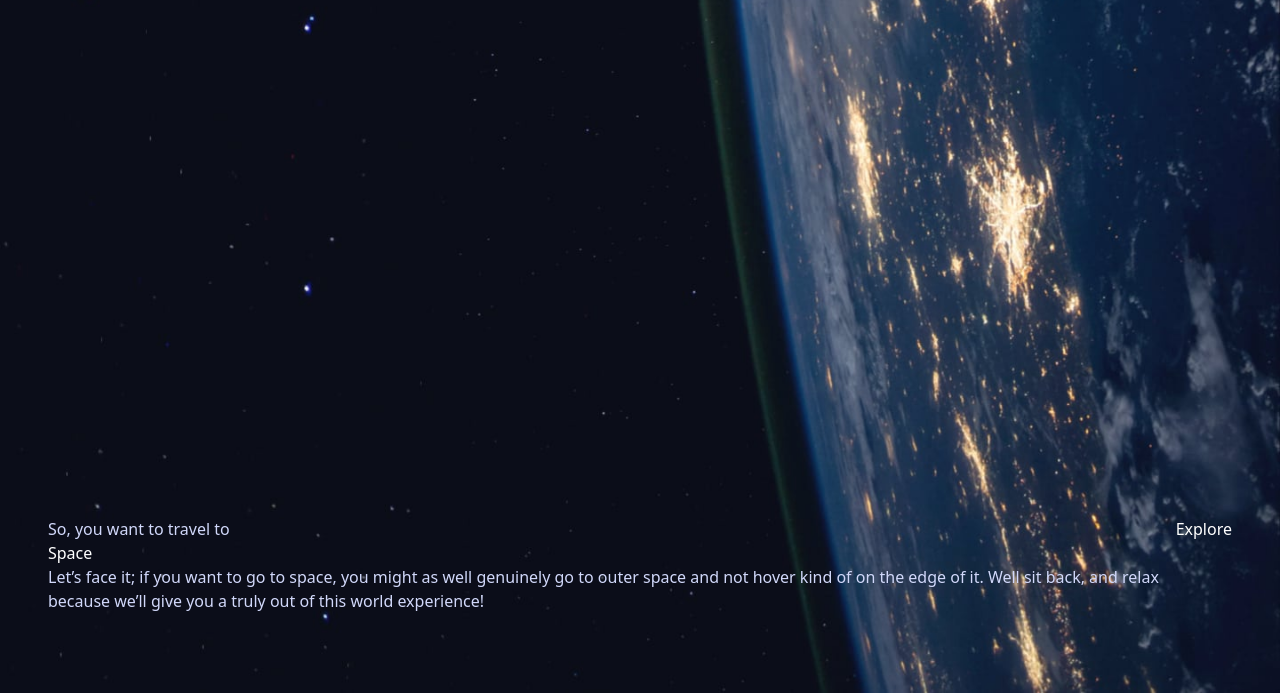
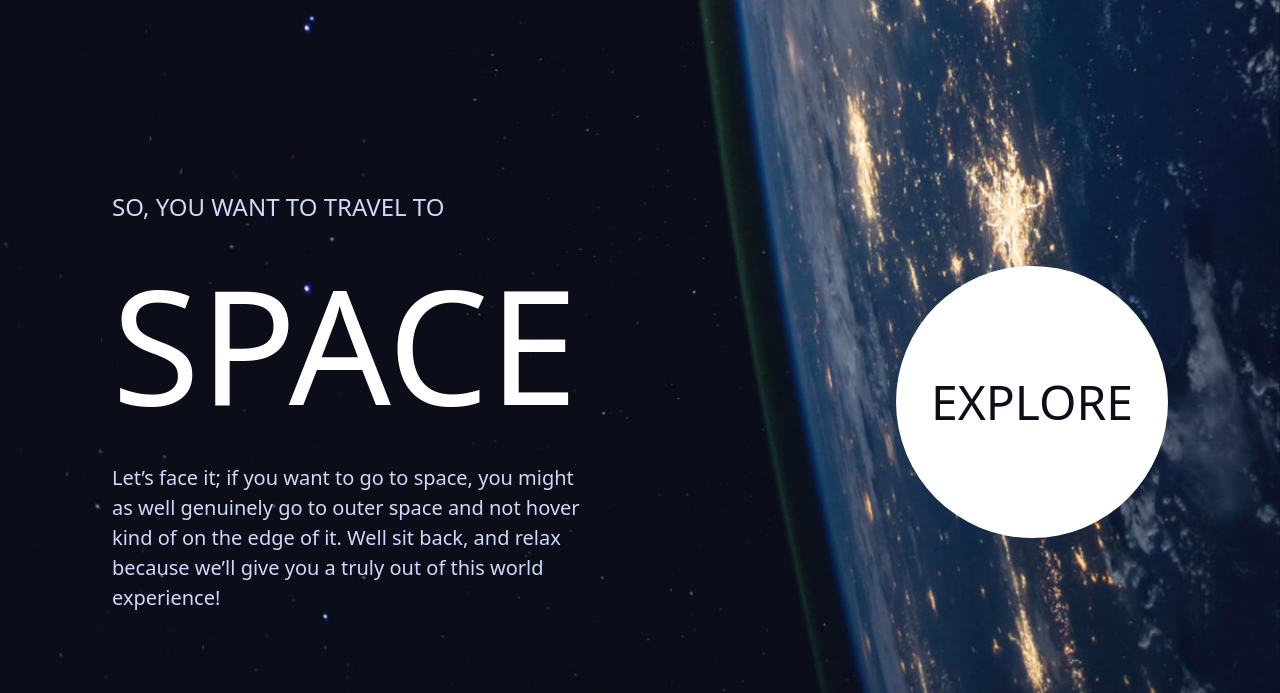
Before and after one commit to Jimztech/Nasa-multipage, a website built with Vite: page index.html in a window 1280 px wide. Shown: the part 107-800 px from the top of the page. Built offline with nearby package versions, Linux system fonts and the light colour scheme.

Commit message:
mild push

```diff
--- a/index.html
+++ b/index.html
@@ -44,25 +44,25 @@
                 id="nav-links"
             >
                 <li>
-                    <a href="#Home" class="text-white/80">
+                    <a href="#Home" class="text-white/80" id="nav-link">
                         <span class="text-white font-bold">00</span> Home
                     </a>
                 </li>
 
                 <li>
-                    <a href="#Destination" class="text-white/80">
+                    <a href="#Destination" class="text-white/80" id="nav-link">
                         <span class="text-white font-bold">01</span> Destination
                     </a>
                 </li>
 
                 <li>
-                    <a href="#Crew" class="text-white/80">
+                    <a href="#Crew" class="text-white/80" id="nav-link">
                         <span class="text-white font-bold">02</span> Crew
                     </a>
                 </li>
 
                 <li>
-                    <a href="#Technology" class="text-white/80">
+                    <a href="#Technology" class="text-white/80" id="nav-link">
                         <span class="text-white font-bold">03</span> Technology
                     </a>
                 </li>
@@ -77,24 +77,22 @@
         </header>
 
         <div class="lg:flex lg:flex-col lg:justify-end lg:min-h-screen">
-            <section class="py-[6rem] lg:py-[5rem] lg:px-[3rem] lg:flex">
-                <div>
-                    <h1 class="text-lavender-blue">
+            <section class="py-[8rem] lg:py-[5rem] lg:px-[7rem] lg:flex lg:justify-between lg:items-center">
+                <div class="px-[2rem] md:px-0">
+                    <h1 class="text-lavender-blue uppercase text-lg md:text-xl lg:text-2xl text-center lg:text-left">
                         So, you want to travel to
                     </h1>
-                    <p class="text-white">Space</p>
+                    <p class="text-white uppercase text-[3rem] md:text-[8rem] lg:text-[10rem] text-center lg:text-left">Space</p>
 
-                    <div>
-                        <p class="text-lavender-blue">
-                            Let’s face it; if you want to go to space, you might as well genuinely go to
-                            outer space and not hover kind of on the edge of it. Well sit back, and relax
-                            because we’ll give you a truly out of this world experience!
-                        </p>
-                    </div>
+                    <p class="text-lavender-blue lg:max-w-[30rem] lg:text-[1.25rem] text-center lg:text-left">
+                        Let’s face it; if you want to go to space, you might as well genuinely go to
+                        outer space and not hover kind of on the edge of it. Well sit back, and relax
+                        because we’ll give you a truly out of this world experience!
+                    </p>
                 </div>
 
-                <div>
-                    <p class="text-white">Explore</p>
+                <div class="bg-white rounded-full w-[5rem] h-[5rem] lg:w-[17rem] lg:h-[17rem] flex items-center justify-center my-[3rem] md:my-0 mx-auto lg:mx-0">
+                    <p class="text-navy-tone uppercase lg:text-[3rem]">Explore</p>
                 </div>
             </section>
         </div>
```
